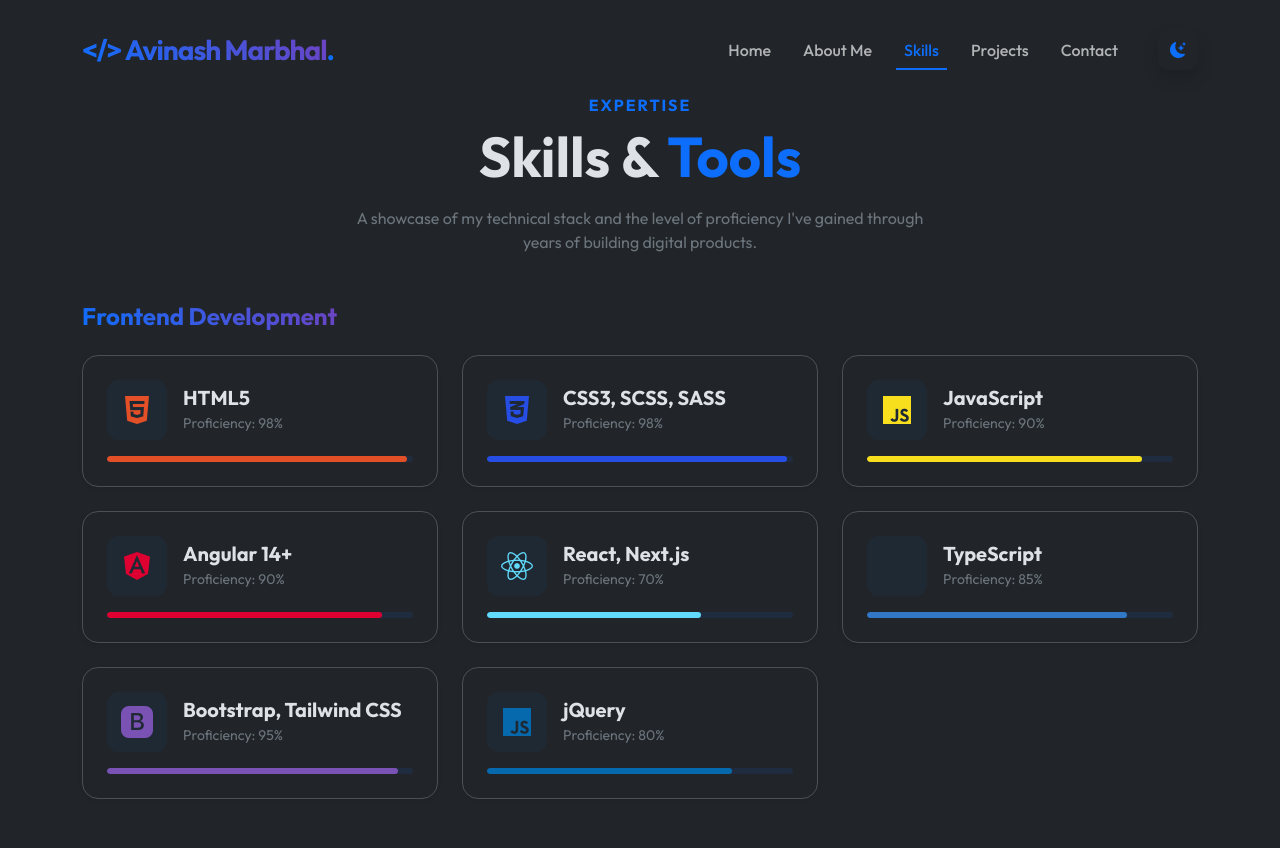
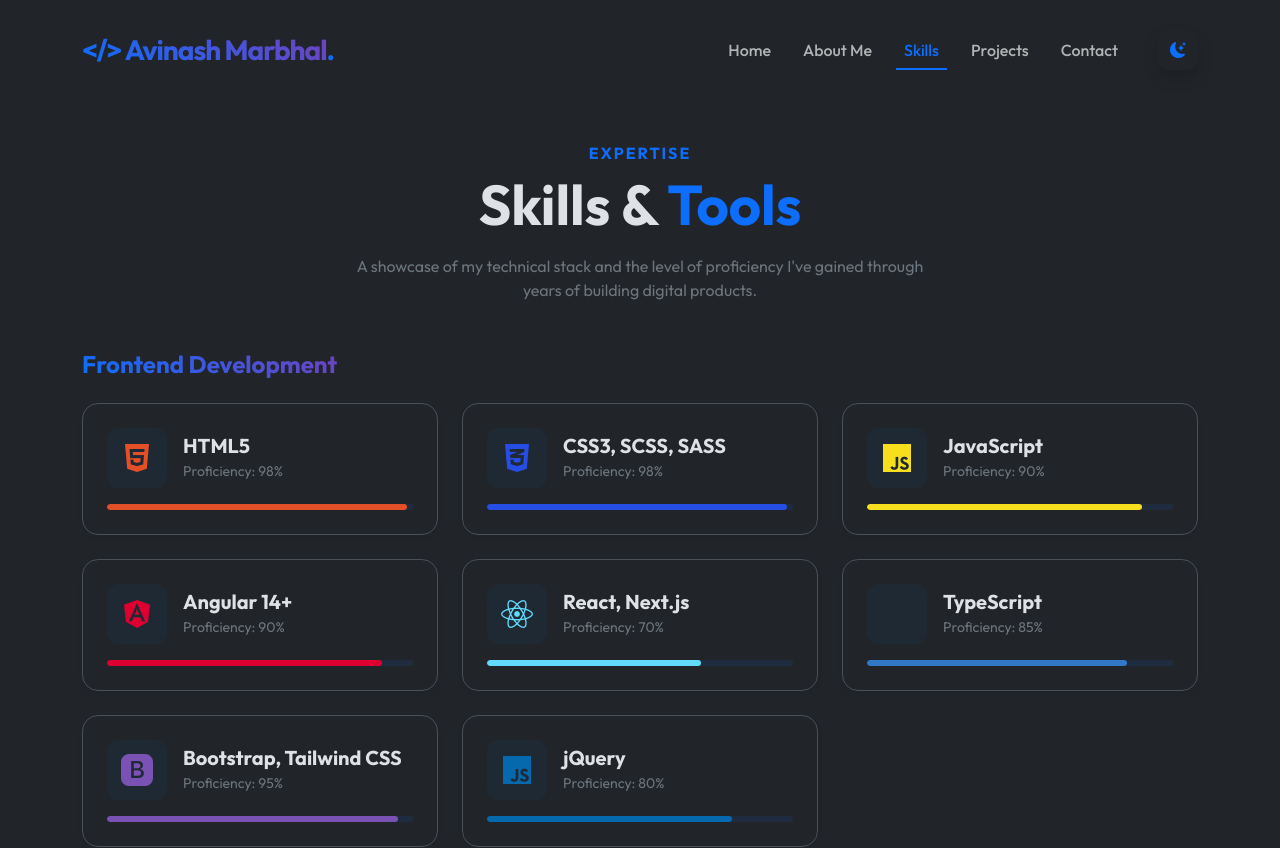
Before and after one commit to avinash072024/portfolio, an Angular app: page /skills in a window 1280 px wide. Shown: the top 848 px of the page. Built offline with nearby package versions, Linux system fonts and the light colour scheme.

Commit message:
skills changes again

```diff
--- a/src/app/pages/skills/skills.html
+++ b/src/app/pages/skills/skills.html
@@ -1,5 +1,5 @@
 <section class="skills-section py-5">
-    <div class="container mt-5">
+    <div class="container mt-5 pt-5">
 
         <div class="text-center mb-5">
             <h6 class="text-primary fw-bold text-uppercase ls-2">Expertise</h6>
```
